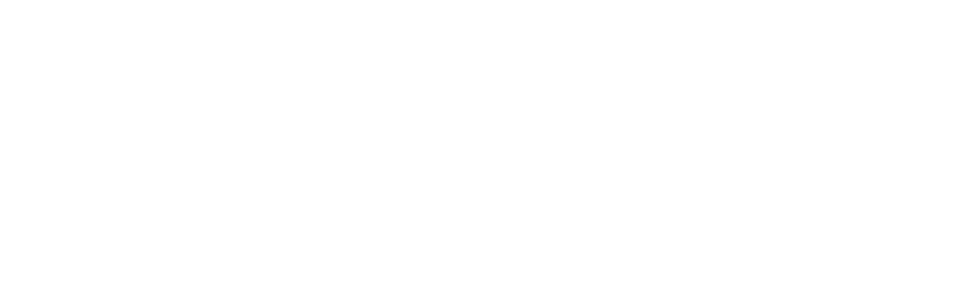
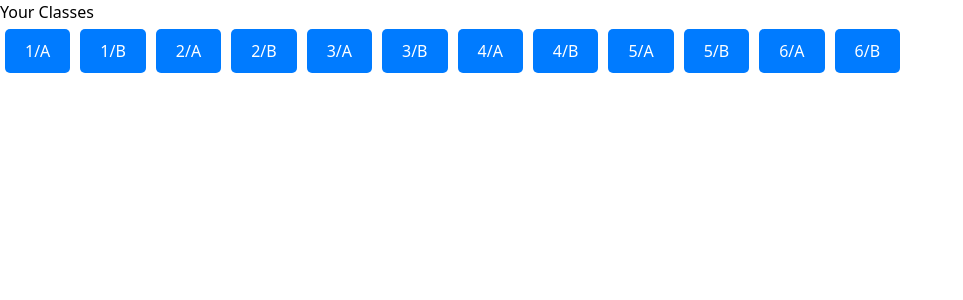
Before and after one commit to feresessafi/TE3_CityOfStGallen_STARTHACK24, a Nuxt app in the folder frontend/: page /classes in a window 1280 px wide. Before the commit this address had no page. Shown: the top 300 px of the page, without its empty margins (0-963 px from the left). Built offline with nearby package versions, Linux system fonts and the light colour scheme.

Commit message:
addes class page

```diff
--- /dev/null
+++ b/frontend/pages/classes.vue
@@ -0,0 +1,63 @@
+<template>
+    <div>
+      <h1>Your Classes</h1>
+      <div v-if="classes.length === 0">Loading...</div>
+      <div v-else>
+        <button
+          v-for="(classData, index) in classes"
+          :key="index"
+
+          class="class-button"
+        >
+          {{ classData.classname }}
+        </button>
+      </div>
+    </div>
+  </template>
+
+  <script>
+  export default {
+    data() {
+      return {
+        classes: [],
+      };
+    },
+    mounted() {
+      this.fetchClasses();
+    },
+    methods: {
+      async fetchClasses() {
+        try {
+          const response = await fetch('/classes.json');
+          if (!response.ok) {
+            throw new Error('Failed to fetch classes');
+          }
+          const data = await response.json();
+          this.classes = data;
+        } catch (error) {
+          console.error('Error fetching classes:', error);
+        }
+      },
+    },
+  };
+  </script>
+
+  <style scoped>
+  /* Add your CSS styles here */
+  .class-button {
+    display: inline-block;
+    padding: 10px 20px;
+    margin: 5px;
+    font-size: 16px;
+    background-color: #007bff;
+    color: #fff;
+    border: none;
+    border-radius: 5px;
+    cursor: pointer;
+    transition: background-color 0.3s;
+  }
+
+  .class-button:hover {
+    background-color: #0056b3;
+  }
+  </style>
--- /dev/null
+++ b/frontend/public/classes.json
@@ -0,0 +1,39 @@
+[
+    {
+        "classname" : "1/A"
+
+    },
+    {
+        "classname" : "1/B"
+    } ,
+    {
+        "classname" : "2/A"
+    } ,
+    {
+        "classname" : "2/B"
+    } ,
+    {
+        "classname" : "3/A"
+    },
+    {
+        "classname" : "3/B"
+    } ,
+    {
+        "classname" : "4/A"
+    },
+    {
+        "classname" : "4/B"
+    },
+    {
+        "classname" : "5/A"
+    },
+    {
+        "classname" : "5/B"
+    },
+    {
+        "classname" : "6/A"
+    },
+    {
+        "classname" : "6/B"
+    }
+]
```
